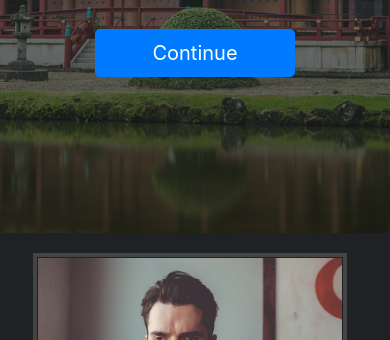
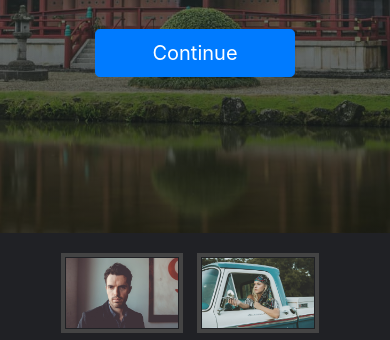
Before and after one commit to captainPrime/C4T-photography, a plain HTML site: page index.html in a window 390 px wide. Shown: the part 427-767 px from the top of the page. Drawn offline with Linux system fonts and the light colour scheme.

Commit message:
Update style.css

```diff
--- a/css/style.css
+++ b/css/style.css
@@ -380,7 +380,4 @@ h3{
         height: 200px;
     }
 
-    .collection-images img{
-        height: 200px;
-    }
 }
```
